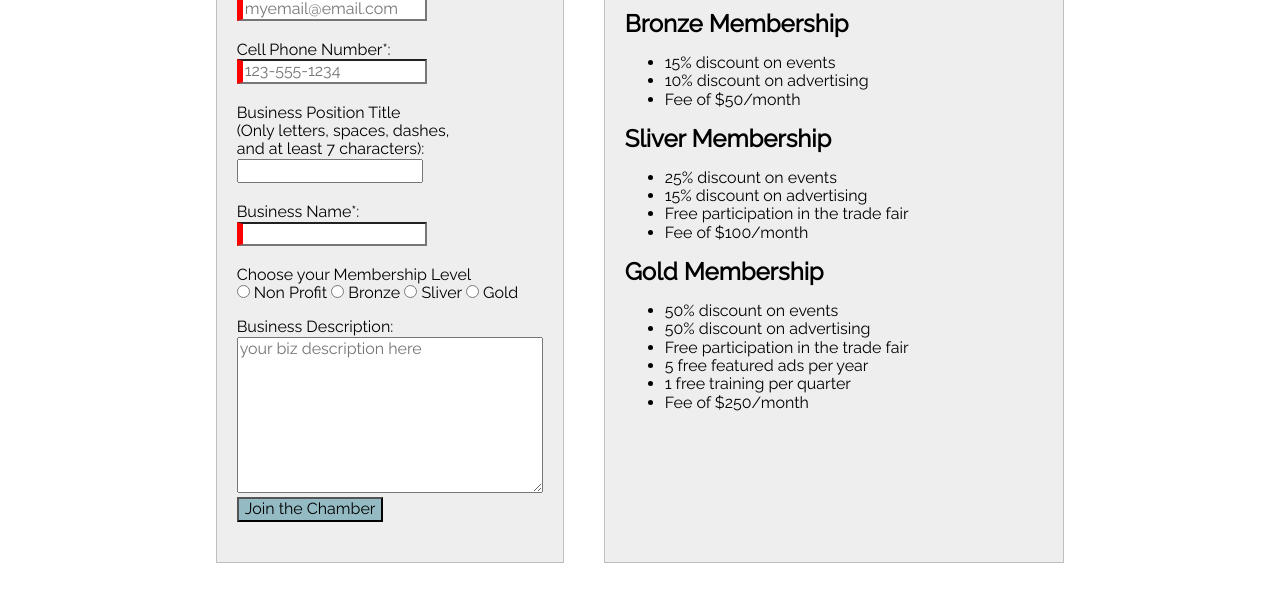
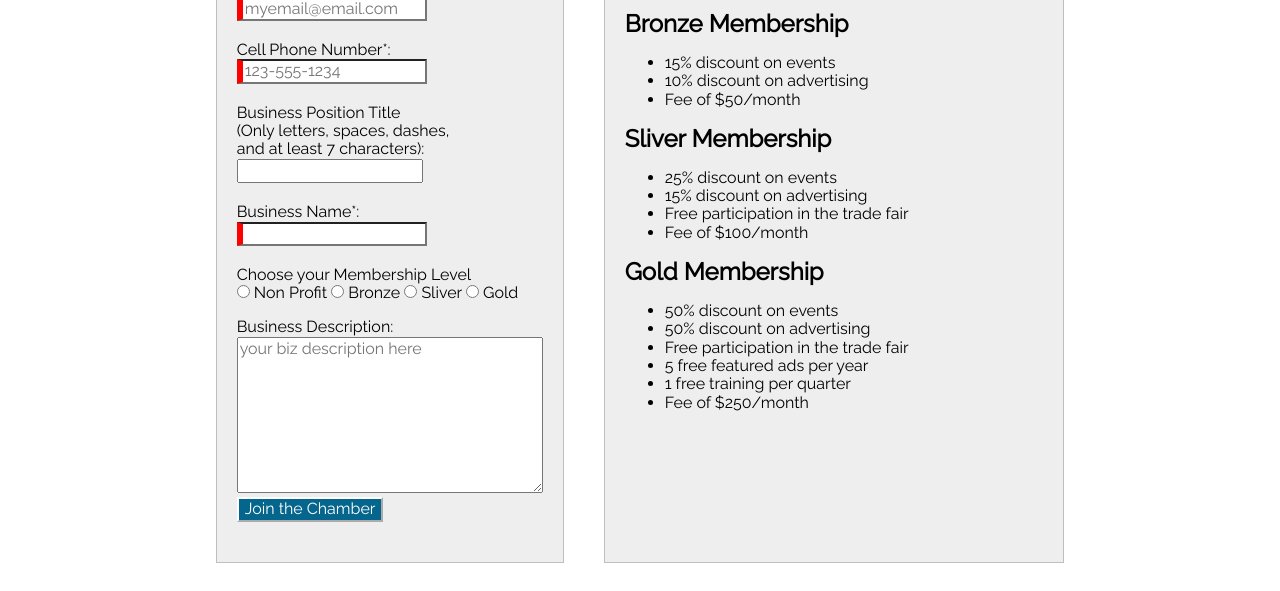
Before and after one commit to SamiThueson/wdd230, a plain HTML site: page chamber/join.html in a window 1280 px wide. Shown: the part 438-1029 px from the top of the page. Drawn offline with nearby package versions, Linux system fonts and the light colour scheme.

Commit message:
linked join page

```diff
--- a/chamber/css/main.css
+++ b/chamber/css/main.css
@@ -257,7 +257,9 @@ textarea {
 }
 
 #submit {
-    background-color: #94bbc3;
+    background-color: #05668D;
+    border-color: white;
+    color: white;
 }
 
 /******************* THANKYOU PAGE *******************/
```
Also changed, not shown: index.html (+1 -1 lines).
